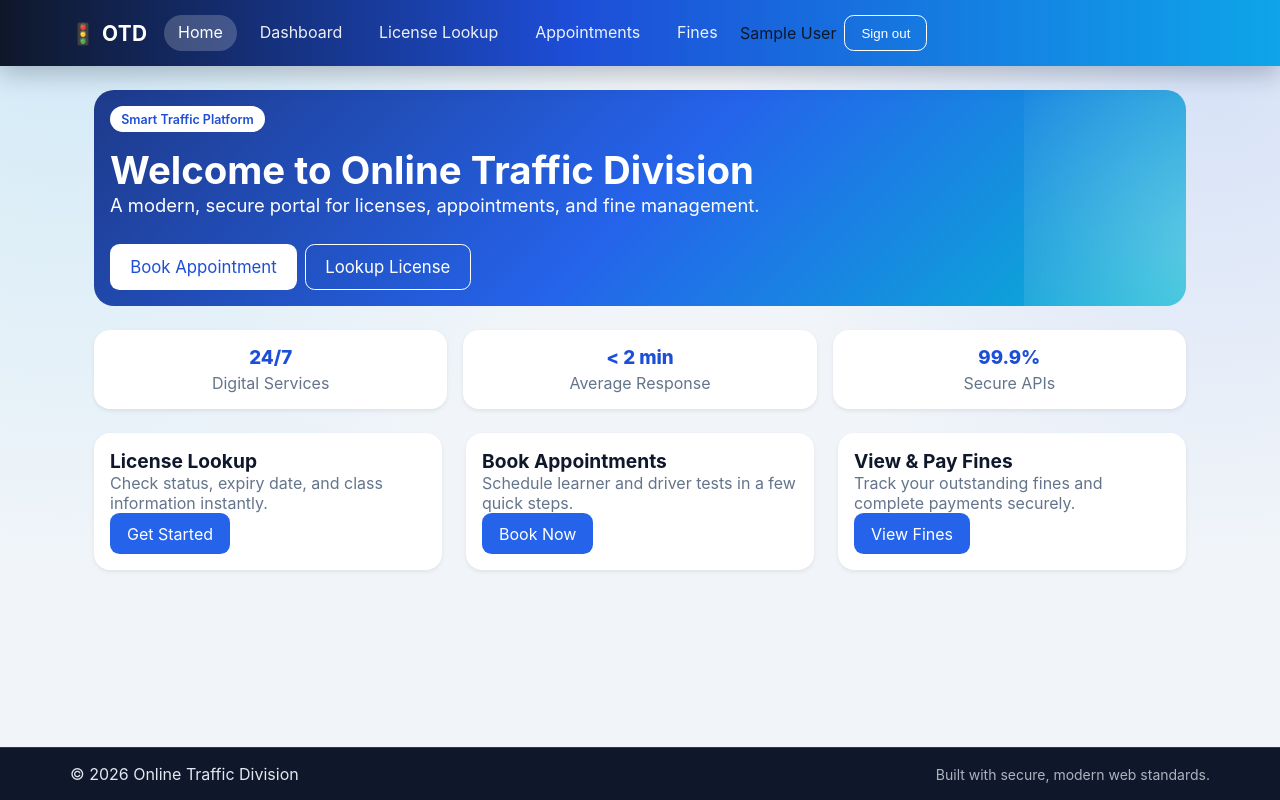
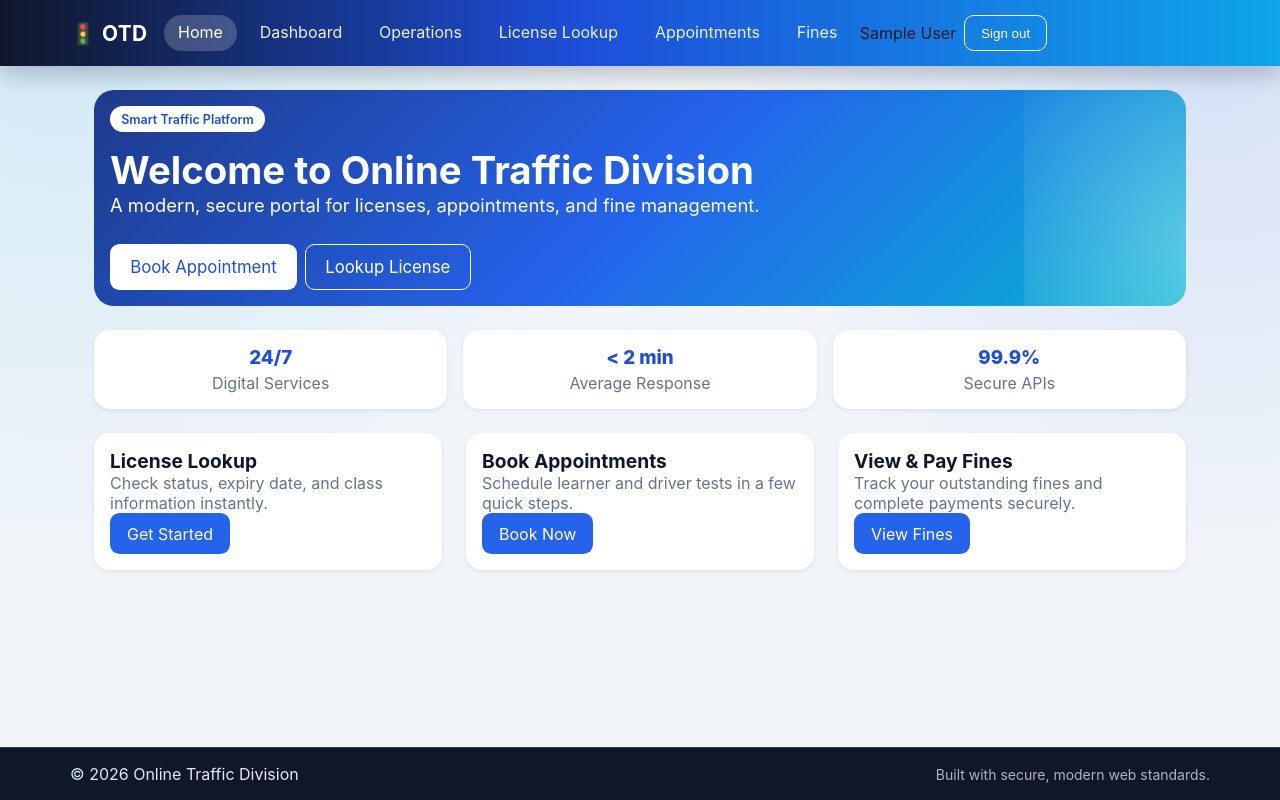
Before and after one commit to kgothalangLekitlane/OTD, a React (Vite) app in the folder frontend/: page / in a window 1280 px wide. Built offline with nearby package versions, Linux system fonts and the light colour scheme; no server answers; sample sign-in values are in the browser's storage.

Commit message:
feat: add role-aware operations navigation

```diff
--- a/frontend/src/components/Navbar.jsx
+++ b/frontend/src/components/Navbar.jsx
@@ -19,6 +19,7 @@ function Navbar() {
           <ul className="navbar-nav ms-auto gap-lg-2 align-items-lg-center">
             <li className="nav-item"><NavLink to="/" className="nav-link" onClick={closeMenu}>Home</NavLink></li>
             {isAuthenticated && <li className="nav-item"><NavLink to="/dashboard" className="nav-link" onClick={closeMenu}>Dashboard</NavLink></li>}
+            {isAuthenticated && ['officer', 'admin'].includes(user?.role) && <li className="nav-item"><NavLink to="/operations" className="nav-link" onClick={closeMenu}>Operations</NavLink></li>}
             <li className="nav-item"><NavLink to="/license-lookup" className="nav-link" onClick={closeMenu}>License Lookup</NavLink></li>
             <li className="nav-item"><NavLink to="/appointments" className="nav-link" onClick={closeMenu}>Appointments</NavLink></li>
             <li className="nav-item"><NavLink to="/fines" className="nav-link" onClick={closeMenu}>Fines</NavLink></li>
```
